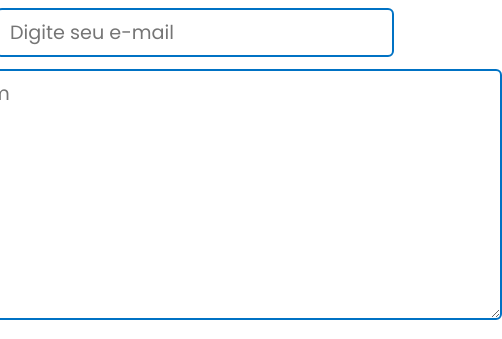
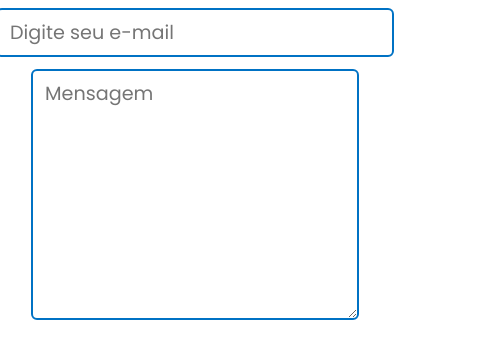
Before and after one commit to carloshenriqueok/uso-consciente-tela, a plain HTML site: page contato.html in a window 390 px wide. Shown: the part 761-1100 px from the top of the page, 502 px wide, since content can reach past the window. Drawn offline with Linux system fonts and the light colour scheme.

Commit message:
arrumando o "textarea" no mobile

```diff
--- a/contato.html
+++ b/contato.html
@@ -71,7 +71,7 @@
                             <input required type="email" class="input" id="email" placeholder="Digite seu e-mail">
                         </p>
                          <p>
-                            <textarea required id="mensagem" class="input" placeholder="Mensagem" rows="8" cols="35"></textarea>
+                            <textarea required id="mensagem" class="input" placeholder="Mensagem" rows="8"></textarea>
                          </p>
                          <p class="buttons">
                             <input type="submit" class="btn-enviar" value="ENVIAR">
--- a/style/contato.css
+++ b/style/contato.css
@@ -102,6 +102,11 @@ header nav ul li a:hover::after{
     box-shadow: 0px 3px 10px #9a9a9a;
     border: 2px solid #509ed6;
     outline: none;
+}
+
+textarea{
+    width: 100%;
+    max-width: 300px;
 }
 
 .buttons{
```
